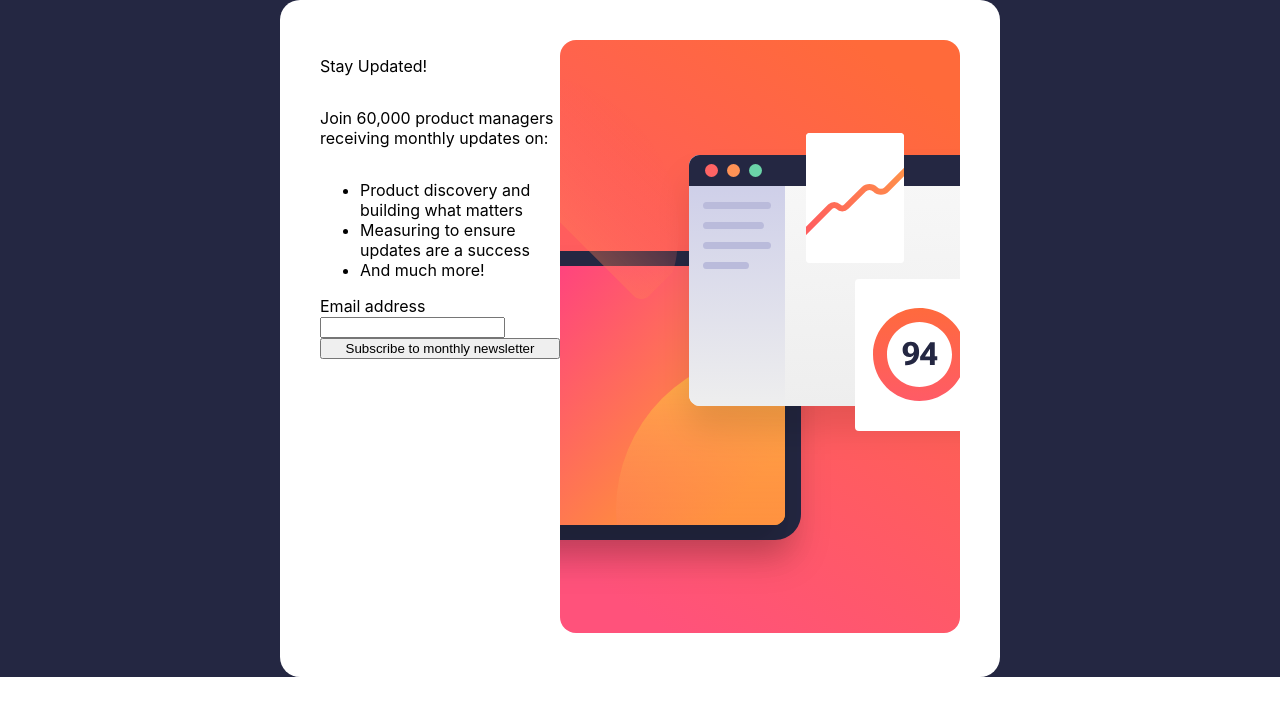
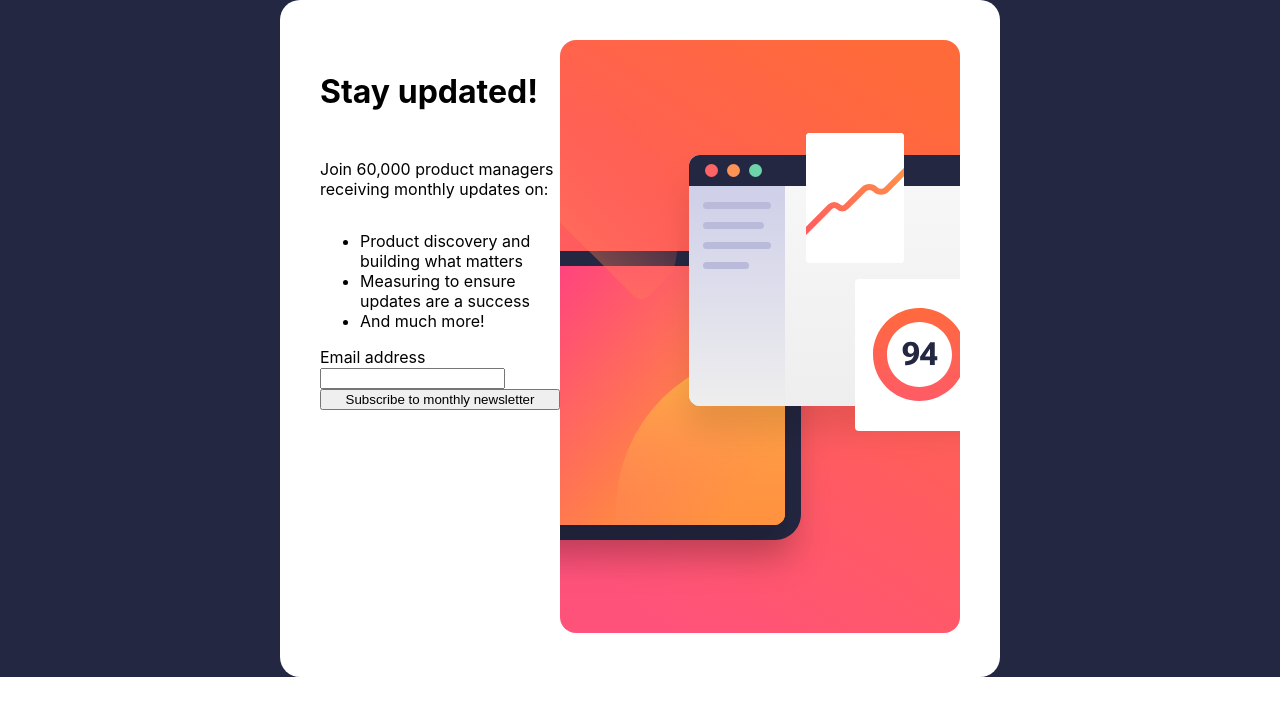
Before and after one commit to steven-mpawulo/newsletter-signup-form, a React (Create React App) app: page / in a window 1280 px wide. Shown: the top 716 px of the page. Built offline with nearby package versions, Linux system fonts and the light colour scheme.

Commit message:
works on font size  and boldness of stay updated text

```diff
--- a/src/components/NewsLetterSignUpForm.js
+++ b/src/components/NewsLetterSignUpForm.js
@@ -8,7 +8,7 @@ const NewsLetterSignUpForm = () => {
         <div className="container">
         <div className="main-container">
             <div className="first-container">
-                <p className='stay-updated-text'>Stay Updated!</p>
+                <p className='stay-updated-text'>Stay updated!</p>
                 <p className='product-managers-text'>Join 60,000 product managers receiving monthly updates on:</p>
                 <ul>
                     <li>Product discovery and building what matters</li>
--- a/src/styles/news_letter_signup_form.css
+++ b/src/styles/news_letter_signup_form.css
@@ -17,3 +17,8 @@
     display: flex;
     flex-direction: column;
 }
+
+.stay-updated-text {
+    font-size: 32px;
+    font-weight: bold;
+}
```
